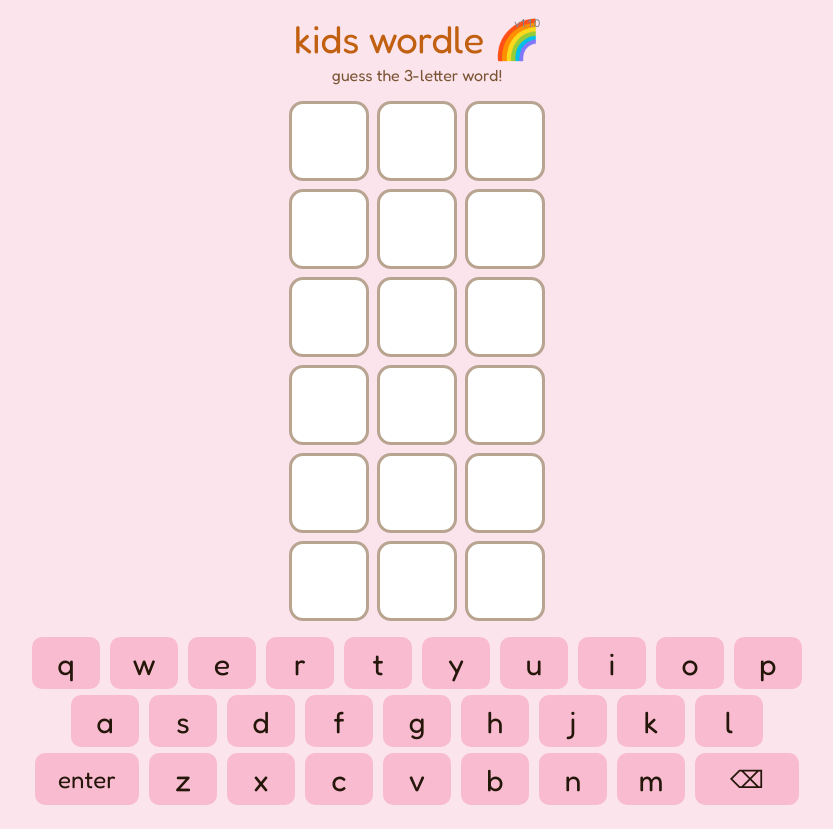
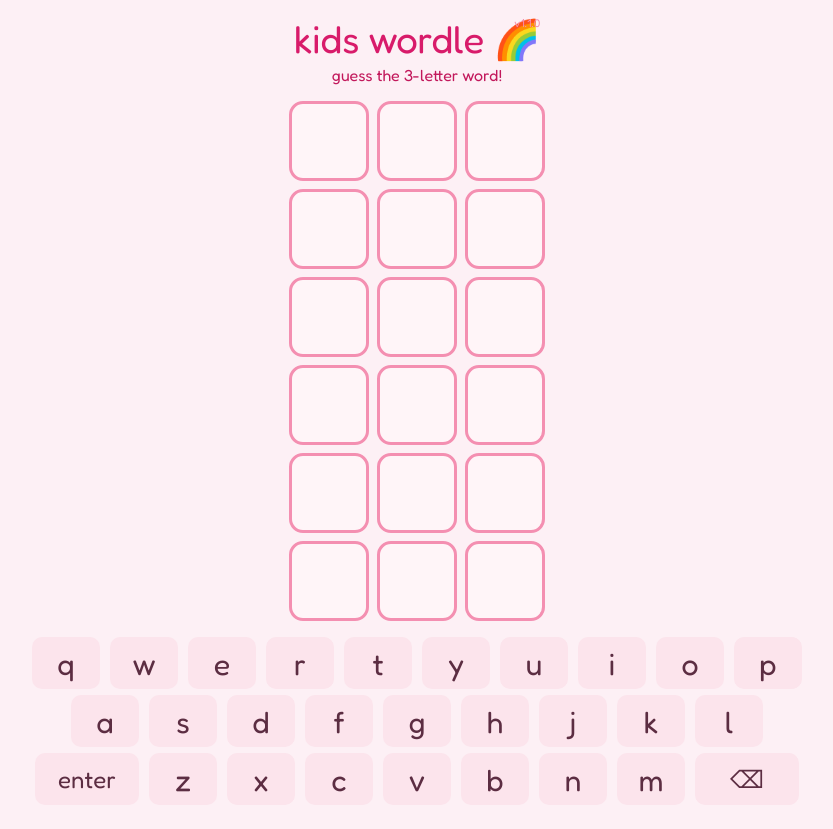
Before and after one commit to davehwly/kids-wordle, a Next.js app: page / in a window 1280 px wide. Shown: the whole page, without its empty margins (223-1056 px from the left). Built offline with nearby package versions, Linux system fonts and the light colour scheme.

Commit message:
Theme: beige → baby pink colour palette

```diff
--- a/pages/index.tsx
+++ b/pages/index.tsx
@@ -460,7 +460,7 @@ function tileStyle(status: TileStatus): React.CSSProperties {
     case 'correct': return { backgroundColor: '#3d9e3a', color: '#fff', borderColor: '#3d9e3a' };
     case 'present': return { backgroundColor: '#d4920a', color: '#fff', borderColor: '#d4920a' };
     case 'absent':  return { backgroundColor: '#6b7f87', color: '#fff', borderColor: '#6b7f87' };
-    case 'active':  return { borderColor: '#5a7880', backgroundColor: '#fff' };
+    case 'active':  return { borderColor: '#e91e8c', backgroundColor: '#fff5f8' };
     default:        return {};
   }
 }
@@ -493,23 +493,23 @@ const styles: Record<string, React.CSSProperties> = {
     top: 0,
     right: 0,
     fontSize: '0.7rem',
-    color: '#7a8a95',
+    color: '#f48fb1',
     fontWeight: 400,
   },
   title: {
     fontSize: 'clamp(1.6rem, 5vw, 2.4rem)',
     fontWeight: 400,
-    color: '#c06010',
+    color: '#d81b6a',
     letterSpacing: '-0.5px',
   },
   subtitle: {
     fontSize: '1rem',
     fontWeight: 400,
-    color: '#7a5535',
+    color: '#c2185b',
     marginTop: '2px',
   },
   message: {
-    background: '#241609',
+    background: '#880e4f',
     color: '#fff',
     borderRadius: '20px',
     padding: '8px 20px',
@@ -533,7 +533,7 @@ const styles: Record<string, React.CSSProperties> = {
   tile: {
     width: 'clamp(64px, 18vw, 80px)',
     height: 'clamp(64px, 18vw, 80px)',
-    border: '3px solid #b8a490',
+    border: '3px solid #f48fb1',
     borderRadius: '14px',
     display: 'flex',
     alignItems: 'center',
@@ -541,8 +541,8 @@ const styles: Record<string, React.CSSProperties> = {
     fontSize: 'clamp(2rem, 7vw, 2.6rem)',
     fontWeight: 400,
     textTransform: 'lowercase',
-    color: '#241609',
-    backgroundColor: '#fff',
+    color: '#5c2d42',
+    backgroundColor: '#fff5f8',
     transition: 'border-color 0.1s',
     transformStyle: 'preserve-3d',
   },
@@ -568,8 +568,8 @@ const styles: Record<string, React.CSSProperties> = {
     padding: '0 12px',
     borderRadius: '10px',
     border: 'none',
-    backgroundColor: '#f8bbd0',
-    color: '#241609',
+    backgroundColor: '#fce4ec',
+    color: '#5c2d42',
     fontSize: '1.9rem',
     fontFamily: 'Fredoka, sans-serif',
     fontWeight: 400,
@@ -587,12 +587,12 @@ const styles: Record<string, React.CSSProperties> = {
     fontSize: '1.1rem',
     fontFamily: 'Fredoka, sans-serif',
     fontWeight: 400,
-    backgroundColor: '#c06010',
+    backgroundColor: '#e91e8c',
     color: '#fff',
     border: 'none',
     borderRadius: '30px',
     cursor: 'pointer',
-    boxShadow: '0 4px 12px rgba(192,96,16,0.35)',
+    boxShadow: '0 4px 12px rgba(233,30,140,0.35)',
     transition: 'transform 0.15s, box-shadow 0.15s',
   },
 };
--- a/styles/globals.css
+++ b/styles/globals.css
@@ -6,8 +6,8 @@
 
 html, body {
   height: 100%;
-  background-color: #fce4ec;
-  color: #241609;
+  background-color: #fdf0f5;
+  color: #5c2d42;
 }
 
 body {
```
